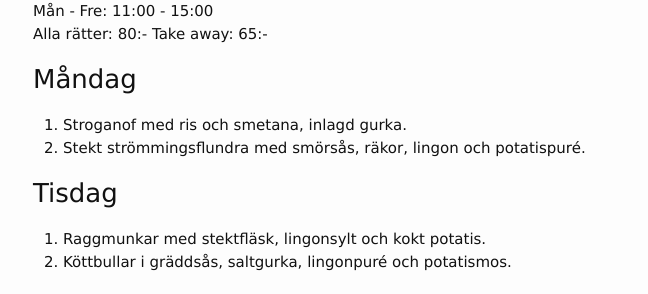
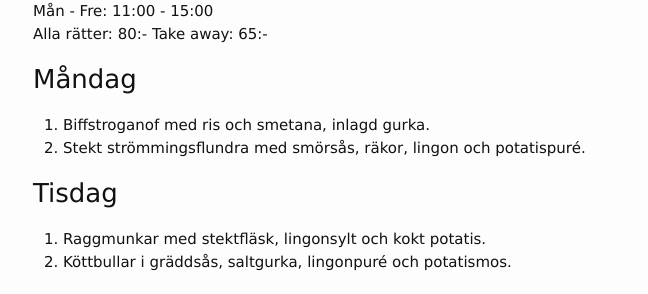
Before and after one commit to FarInn62/farinn62.github.io, a Jekyll site: the page built from lunch.md, in a window 1280 px wide. Shown: the part 162-456 px from the top of the page, without its empty margins (237-885 px from the left). Built offline with Jekyll 4.4.1, drawn with Linux system fonts in a browser that asks for light colours.

Commit message:
Update lunch.md

```diff
--- a/lunch.md
+++ b/lunch.md
@@ -12,7 +12,7 @@ Alla rätter: 80:- Take away: 65:-
 
 ### Måndag
 
-1. Stroganof med ris och smetana, inlagd gurka.
+1. Biffstroganof med ris och smetana, inlagd gurka.
 2. Stekt strömmingsflundra med smörsås, räkor, lingon och potatispuré.
 
 ### Tisdag
```
